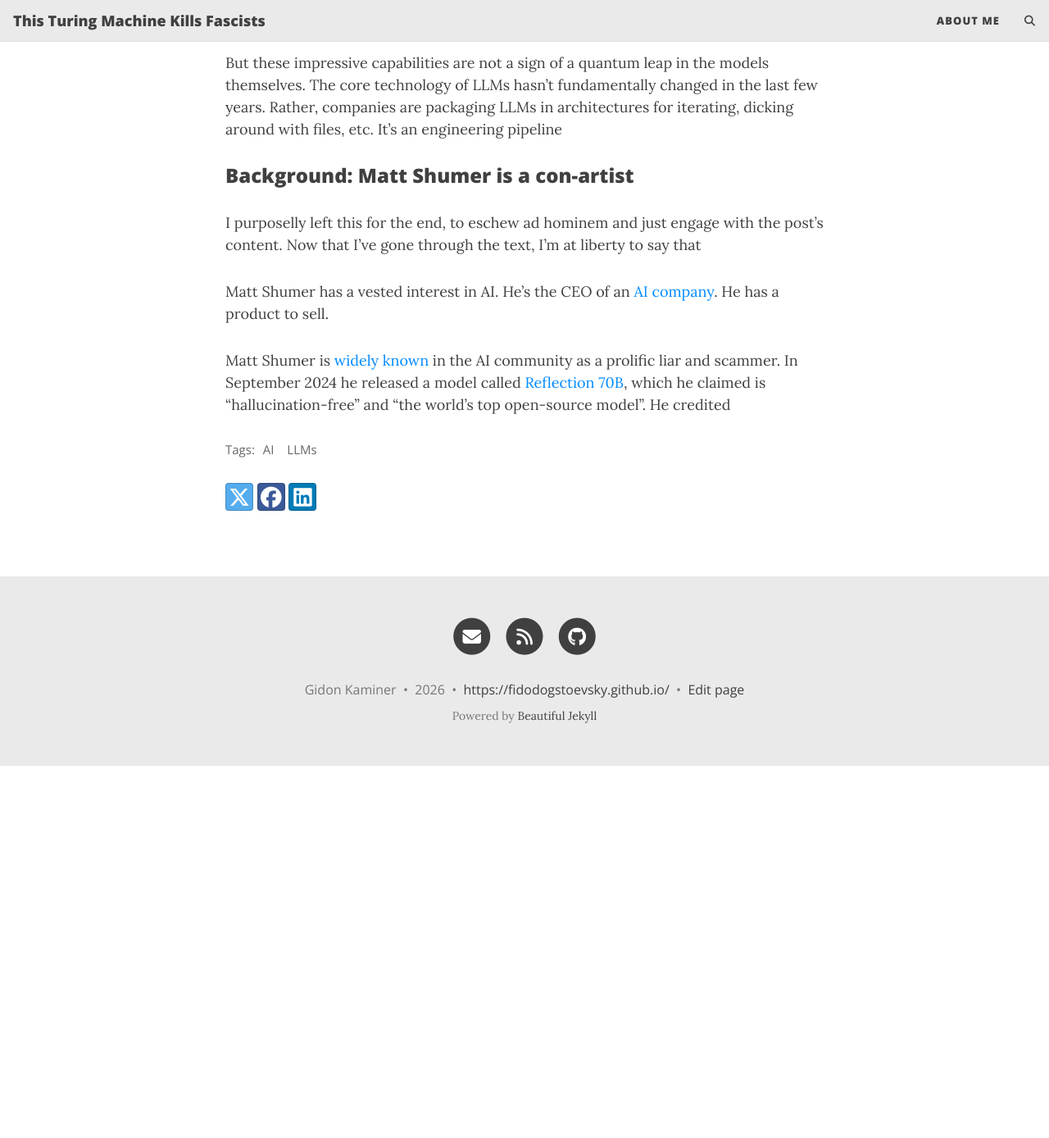
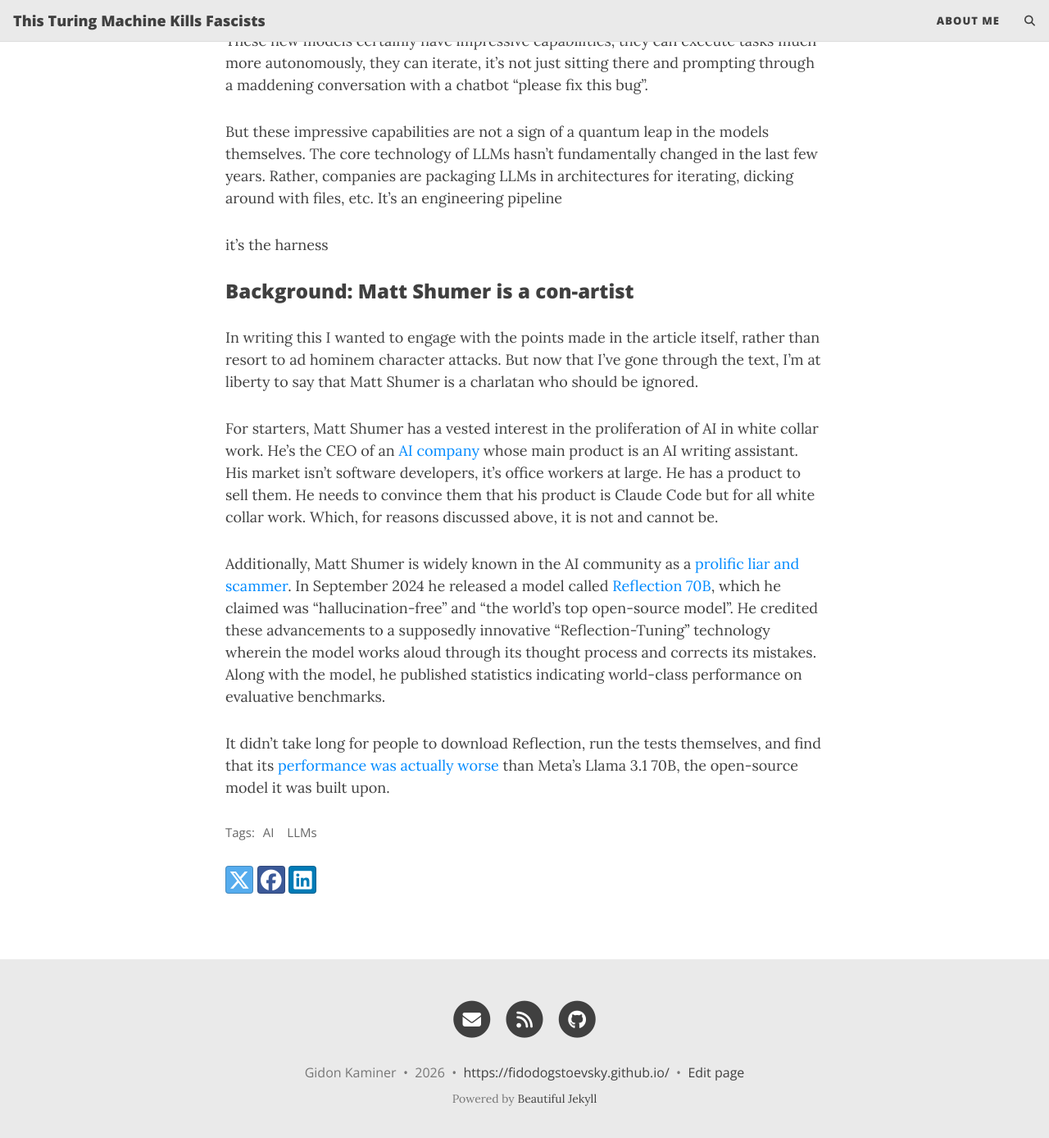
Before and after one commit to fidodogstoevsky/fidodogstoevsky.github.io, a Jekyll site: the page built from _posts/2026-02-16-mattshumer.md, in a window 1280 px wide and 1400 px high, scrolled down 3986 px. Shown: the top 1388 px of the window at 82% size. Built offline with Jekyll 4.4.1, drawn with Linux system fonts in a browser that asks for light colours; comment, search, counter and statistics services are not loaded; before the commit the page ends 4920 px from its top, so only the background shows below that; some of the changed text lies outside the part shown.

Commit message:
wrote some more

```diff
--- a/_posts/2026-02-16-mattshumer.md
+++ b/_posts/2026-02-16-mattshumer.md
@@ -11,7 +11,17 @@
 
 # Response to Matt Shumer article
 
-[This](https://shumer.dev/something-big-is-happening) post [has](https://www.businessinsider.com/matt-shumer-something-big-is-happening-essay-ai-disruption-2026-2) been [making](https://www.ndtv.com/feature/ai-could-replace-50-of-entry-level-white-collar-jobs-within-5-years-warns-tech-ceo-10989453) the [rounds](https://www.inc.com/justin-bariso/ai-founder-viral-5000-word-post-ai-bigger-than-covid-change-the-world-what-you-need-to-know/91301159), apparently 60 million views or something.
+[This](https://shumer.dev/something-big-is-happening) article [has](https://www.businessinsider.com/matt-shumer-something-big-is-happening-essay-ai-disruption-2026-2) been [making](https://www.ndtv.com/feature/ai-could-replace-50-of-entry-level-white-collar-jobs-within-5-years-warns-tech-ceo-10989453) the [rounds](https://www.inc.com/justin-bariso/ai-founder-viral-5000-word-post-ai-bigger-than-covid-change-the-world-what-you-need-to-know/91301159), apparently 100 million views or something. It's a cliche yet overall compelling piece of science fiction writing.
+
+
+
+
+
+
+
+
+
+### text
 
 Shumer begins along the lines of "You didn't think covid would be world-altering and then it was. Similarly, you don't think AI will be a world-altering, but it will be." He doesn't actually look into why
 
@@ -84,11 +94,16 @@
 
 But these impressive capabilities are not a sign of a quantum leap in the models themselves. The core technology of LLMs hasn't fundamentally changed in the last few years. Rather, companies are packaging LLMs in architectures for iterating, dicking around with files, etc. It's an engineering pipeline
 
+it's the harness
+
+
 ### Background: Matt Shumer is a con-artist
 
-I purposelly left this for the end, to eschew ad hominem and just engage with the post's content. Now that I've gone through the text, I'm at liberty to say that
+In writing this I wanted to engage with the points made in the article itself, rather than resort to ad hominem character attacks. But now that I've gone through the text, I'm at liberty to say that Matt Shumer is a charlatan who should be ignored.
 
-Matt Shumer has a vested interest in AI. He's the CEO of an [AI company](https://www.hyperwriteai.com/). He has a product to sell.
+For starters, Matt Shumer has a vested interest in the proliferation of AI in white collar work. He's the CEO of an [AI company](https://www.hyperwriteai.com/) whose main product is an AI writing assistant. His market isn't software developers, it's office workers at large. He has a product to sell them. He needs to convince them that his product is Claude Code but for all white collar work. Which, for reasons discussed above, it is not and cannot be.
 
 
-Matt Shumer is [widely known](https://venturebeat.com/ai/reflection-70b-model-maker-breaks-silence-amid-fraud-accusations) in the AI community as a prolific liar and scammer. In September 2024 he released a model called [Reflection 70B](https://reflection70b.com/), which he claimed is "hallucination-free" and "the world's top open-source model". He credited
+Additionally, Matt Shumer is widely known in the AI community as a [prolific liar and scammer]([](https://venturebeat.com/ai/reflection-70b-model-maker-breaks-silence-amid-fraud-accusations)). In September 2024 he released a model called [Reflection 70B](https://reflection70b.com/), which he claimed was "hallucination-free" and "the world's top open-source model". He credited these advancements to a supposedly innovative "Reflection-Tuning" technology wherein the model works aloud through its thought process and corrects its mistakes. Along with the model, he published statistics indicating world-class performance on evaluative benchmarks.
+
+It didn't take long for people to download Reflection, run the tests themselves, and find that its [performance was actually worse](https://venturebeat.com/ai/new-open-source-ai-leader-reflection-70bs-performance-questioned-accused-of-fraud) than Meta's Llama 3.1 70B, the open-source model it was built upon.
--- a/index.html
+++ b/index.html
@@ -1,5 +1,5 @@
 ---
 layout: home
-title: My website
-subtitle: This is where I will tell my friends way too much about me
+title: This Turing Machine Kills Fascists
+subtitle:
 ---
```
